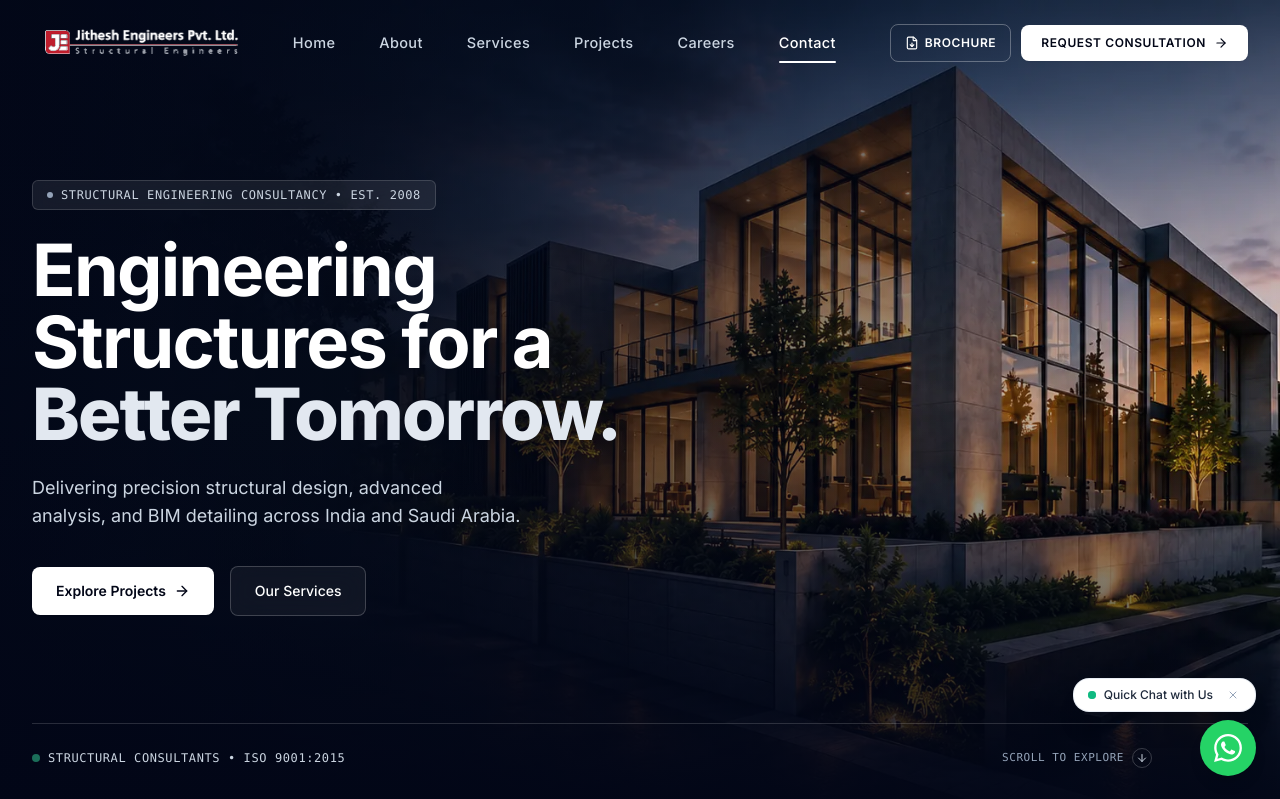
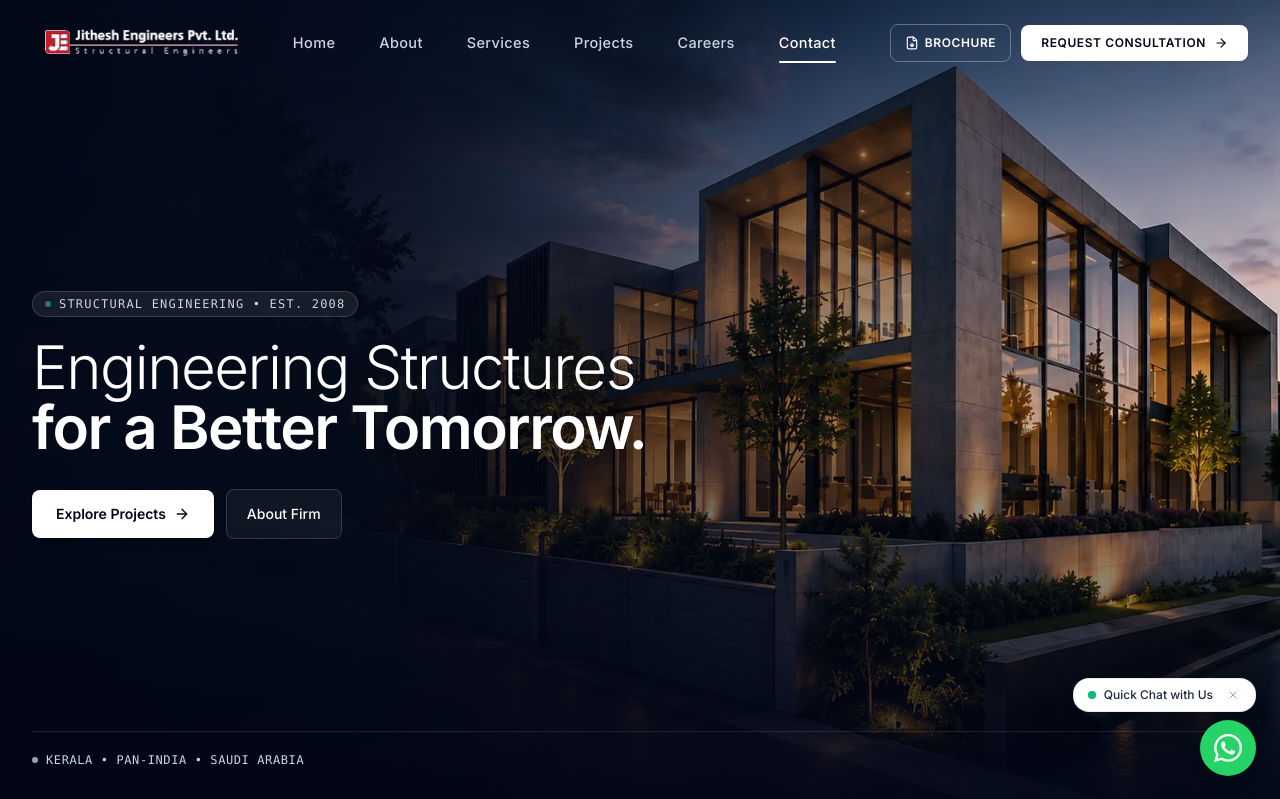
Before and after one commit to Rashi0099/Jithesh-Engineers-Pvt., a React (Vite) app: page / in a window 1280 px wide. Shown: the top 799 px of the page. Built offline with nearby package versions, Linux system fonts and the light colour scheme.

Commit message:
style(hero): clean minimalist redesign with reduced text clutter and modern typography

```diff
--- a/src/components/home/HeroSection.tsx
+++ b/src/components/home/HeroSection.tsx
@@ -8,55 +8,47 @@ export const HeroSection: React.FC = () => {
   return (
     <section
       id="home"
-      className="relative w-full min-h-[640px] h-[100vh] max-h-[960px] overflow-hidden bg-slate-950 text-white flex flex-col justify-between"
+      className="relative w-full min-h-[600px] h-[100vh] max-h-[960px] overflow-hidden bg-slate-950 text-white flex flex-col justify-between"
     >
-      {/* High-priority Architectural Hero Image (Single image, no carousel) */}
+      {/* High-priority Architectural Hero Image */}
       <picture className="absolute inset-0 w-full h-full">
         <source srcSet={assetUrl('/hero-modern-house.webp')} type="image/webp" />
         <img
           src={assetUrl('/hero-modern-house.png')}
           alt="Cinematic Modern Architectural Structure at Twilight"
-          className="w-full h-full object-cover object-[70%_center] md:object-center"
+          className="w-full h-full object-cover object-[75%_center] md:object-center"
           fetchPriority="high"
           loading="eager"
           decoding="sync"
         />
       </picture>
 
-      {/* Clean Architectural Vignette & Dark Overlay for optimal text readability */}
-      <div className="absolute inset-0 bg-slate-950/35 md:bg-transparent" />
-      <div className="absolute inset-0 bg-gradient-to-r from-slate-950/95 via-slate-950/75 to-slate-950/35 md:from-slate-950/90 md:via-slate-950/55 md:to-transparent" />
-      <div className="absolute inset-0 bg-gradient-to-t from-slate-950/90 via-transparent to-slate-950/50" />
+      {/* Subtle, Cinematic Architectural Vignette */}
+      <div className="absolute inset-0 bg-gradient-to-r from-slate-950/85 via-slate-950/50 to-transparent" />
+      <div className="absolute inset-0 bg-gradient-to-t from-slate-950/80 via-transparent to-slate-950/30" />
 
-      {/* Main Center Content */}
-      <div className="relative z-10 my-auto pt-24 sm:pt-28 pb-8 sm:pb-10">
+      {/* Main Center Content: Clean, Minimal, High-Impact */}
+      <div className="relative z-10 my-auto pt-28 sm:pt-32 pb-8">
         <Container size="xl">
-          <div className="max-w-3xl">
-            {/* Understated Minimalist Badge */}
-            <div className="inline-flex items-center gap-2 px-2.5 sm:px-3.5 py-1 sm:py-1.5 rounded-md bg-white/[0.08] backdrop-blur-md border border-white/15 text-slate-300 text-[10px] sm:text-xs font-mono tracking-wider uppercase mb-5 sm:mb-6 max-w-full">
-              <span className="w-1.5 h-1.5 rounded-full bg-slate-400 shrink-0" />
-              <span>Structural Engineering Consultancy • Est. 2008</span>
+          <div className="max-w-2xl">
+            {/* Minimal Micro-Tag */}
+            <div className="inline-flex items-center gap-2 px-3 py-1 rounded-full bg-white/[0.08] backdrop-blur-md border border-white/15 text-slate-300 text-[10px] sm:text-xs font-mono tracking-widest uppercase mb-5">
+              <span className="w-1.5 h-1.5 rounded-full bg-emerald-400 animate-pulse" />
+              <span>Structural Engineering • Est. 2008</span>
             </div>
 
-            {/* Clean, Elegant Headline */}
-            <h1 className="text-3xl sm:text-5xl md:text-6xl lg:text-7xl font-bold tracking-tight text-white mb-4 sm:mb-6 leading-[1.12] sm:leading-[1.1]">
-              <span className="block text-white">Engineering Structures for a</span>
-              <span className="block text-slate-200 font-extrabold">
-                Better Tomorrow.
-              </span>
+            {/* Ultra-Modern, Elegant Architectural Headline */}
+            <h1 className="text-3xl sm:text-5xl md:text-6xl font-light tracking-tight text-white mb-6 sm:mb-8 leading-[1.14]">
+              Engineering Structures <br />
+              <span className="font-semibold text-white">for a Better Tomorrow.</span>
             </h1>
 
-            {/* Crisp Subtitle */}
-            <p className="text-sm sm:text-base lg:text-lg text-slate-300 leading-relaxed max-w-xl mb-7 sm:mb-9 font-normal text-balance">
-              Delivering precision structural design, advanced analysis, and BIM detailing across India and Saudi Arabia.
-            </p>
-
-            {/* Minimalist Architectural Action Buttons */}
-            <div className="flex flex-col sm:flex-row items-stretch sm:items-center gap-3 sm:gap-4">
+            {/* Single Clean Modern Action Button */}
+            <div className="flex items-center gap-3">
               <button
                 type="button"
                 onClick={() => scrollToSection('projects')}
-                className="inline-flex items-center justify-center gap-2 px-6 py-3.5 bg-white text-slate-950 hover:bg-slate-100 font-semibold text-sm rounded-lg transition-all shadow-sm active:scale-95 group text-center cursor-pointer"
+                className="inline-flex items-center gap-2 px-6 py-3.5 bg-white text-slate-950 hover:bg-slate-100 font-semibold text-sm rounded-lg transition-all shadow-md active:scale-95 group cursor-pointer"
               >
                 <span>Explore Projects</span>
                 <ArrowRight className="w-4 h-4 group-hover:translate-x-0.5 transition-transform" />
@@ -64,41 +56,24 @@ export const HeroSection: React.FC = () => {
 
               <button
                 type="button"
-                onClick={() => scrollToSection('services')}
-                className="inline-flex items-center justify-center gap-2 px-6 py-3.5 bg-white/5 hover:bg-white/10 backdrop-blur-md border border-white/20 text-white font-medium text-sm rounded-lg transition-all active:scale-95 text-center cursor-pointer"
+                onClick={() => scrollToSection('about')}
+                className="inline-flex items-center gap-2 px-5 py-3.5 bg-white/5 hover:bg-white/10 backdrop-blur-sm border border-white/15 rounded-lg text-white font-medium text-sm transition-all active:scale-95 cursor-pointer"
               >
-                <span>Our Services</span>
+                <span>About Firm</span>
               </button>
             </div>
           </div>
         </Container>
       </div>
 
-      {/* Bottom Bar: Static Refined Status & Scroll Down Cue */}
+      {/* Bottom Bar: Clean Minimal Footprint */}
       <div className="relative z-10 pb-6 sm:pb-8">
         <Container size="xl">
-          <div className="flex items-center justify-between gap-4 border-t border-white/15 pt-5 sm:pt-6 pr-14 sm:pr-20 md:pr-24">
-
-            {/* Left: Refined Architectural Status Badge */}
-            <div className="flex items-center gap-2">
-              <span className="w-2 h-2 rounded-full bg-emerald-400 animate-pulse shrink-0" />
-              <span className="text-[10.5px] sm:text-xs font-mono text-slate-300 tracking-wider uppercase">
-                Structural Consultants • ISO 9001:2015
-              </span>
+          <div className="flex items-center border-t border-white/10 pt-4 sm:pt-5 pr-16 md:pr-0">
+            <div className="flex items-center gap-2 text-slate-300 font-mono text-[10px] sm:text-xs tracking-wider uppercase">
+              <span className="w-1.5 h-1.5 rounded-full bg-slate-400 shrink-0" />
+              <span>Kerala • Pan-India • Saudi Arabia</span>
             </div>
-
-            {/* Right: Clean Scroll Down Cue */}
-            <button
-              type="button"
-              onClick={() => scrollToSection('about')}
-              className="hidden sm:inline-flex items-center gap-2 text-xs font-mono text-slate-400 hover:text-white transition-colors cursor-pointer group"
-            >
-              <span className="tracking-wider uppercase text-[11px]">Scroll to explore</span>
-              <span className="w-5 h-5 rounded-full border border-white/20 flex items-center justify-center group-hover:border-white group-hover:translate-y-0.5 transition-all">
-                <ArrowRight className="w-3 h-3 rotate-90 text-slate-300 group-hover:text-white" />
-              </span>
-            </button>
-
           </div>
         </Container>
       </div>
```
